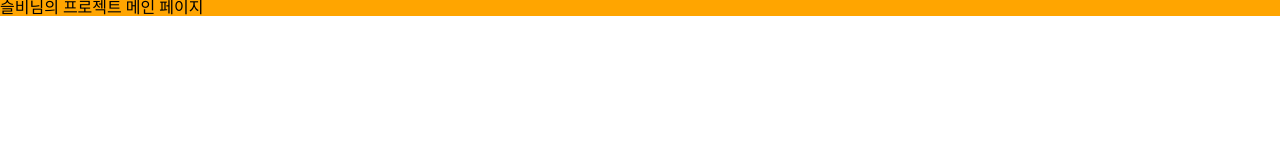
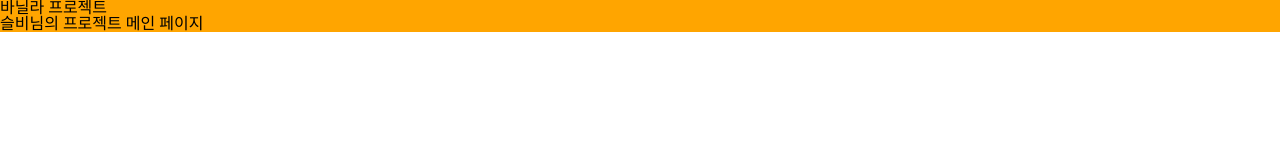
Before and after one commit to seulbinim/team-project, a website built with Vite: page index.html in a window 1280 px wide. Built offline with nearby package versions, Linux system fonts and the light colour scheme.

Commit message:
[Feat] 제목 추가
- 마크업 구조에 필요한 대제목 추가
- 본문 콘텐츠로 분리

Resolved #8

```diff
--- a/index.html
+++ b/index.html
@@ -10,6 +10,9 @@
     <script type="module" src="/main.js"></script>
   </head>
   <body>
-    <div id="app">슬비님의 프로젝트 메인 페이지</div>
+    <div id="app">
+      <h1>바닐라 프로젝트</h1>
+      <p>슬비님의 프로젝트 메인 페이지</p>
+    </div>
   </body>
 </html>
```
